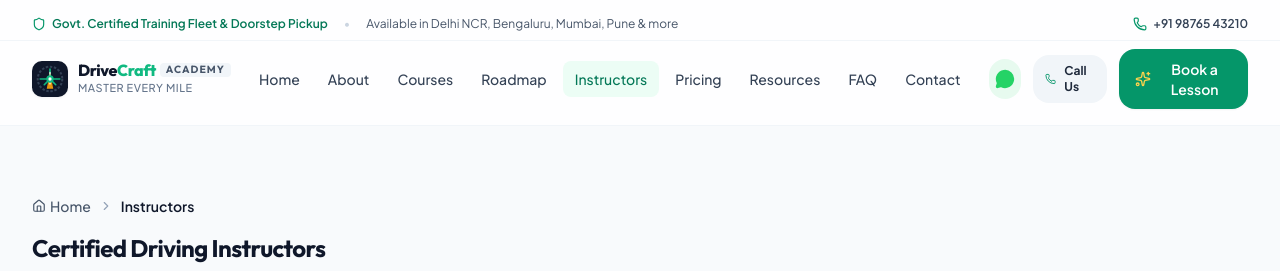
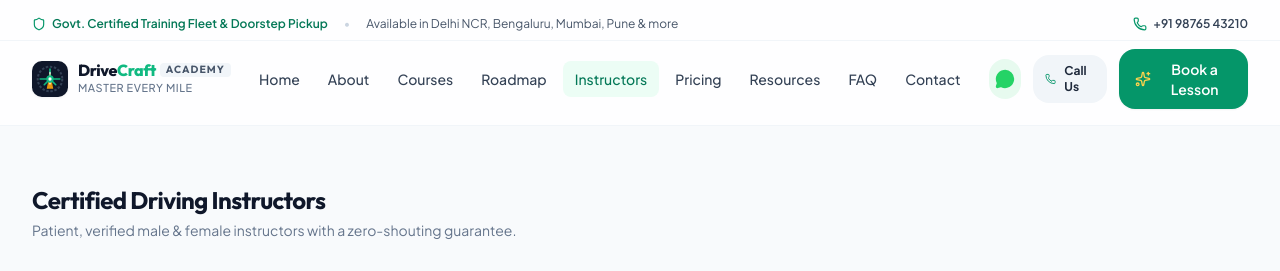
Before and after one commit to Ginuuuuu/Driving-School-Simple, a React (Vite) app: page /instructors in a window 1280 px wide. Shown: the top 271 px of the page. Built offline with nearby package versions, Linux system fonts and the light colour scheme.

Commit message:
feat: add Instructors and Pricing pages with filtering and package display modules

```diff
--- a/src/pages/Instructors.tsx
+++ b/src/pages/Instructors.tsx
@@ -3,7 +3,6 @@ import { useOutletContext } from 'react-router-dom';
 import { motion, AnimatePresence } from 'framer-motion';
 import { Search, Globe, ShieldCheck, Star, Users } from 'lucide-react';
 import { useContent } from '../context/ContentContext';
-import { Breadcrumbs } from '../components/common/Breadcrumbs';
 import { InstructorCard } from '../components/cards/InstructorCard';
 import { SEO } from '../components/common/SEO';
 
@@ -42,7 +41,6 @@ export const Instructors: React.FC = () => {
       />
 
       <div className="space-y-1">
-        <Breadcrumbs items={[{ label: 'Instructors' }]} />
         <h1 className="text-lg sm:text-2xl font-bold font-display text-slate-900 tracking-tight">
           Certified Driving Instructors
         </h1>
--- a/src/pages/Pricing.tsx
+++ b/src/pages/Pricing.tsx
@@ -3,7 +3,6 @@ import { useOutletContext } from 'react-router-dom';
 import { motion } from 'framer-motion';
 import { Check, X, Shield, Clock, Plus, Sparkles, HelpCircle } from 'lucide-react';
 import { useContent } from '../context/ContentContext';
-import { Breadcrumbs } from '../components/common/Breadcrumbs';
 import { PricingCard } from '../components/cards/PricingCard';
 import { Button } from '../components/common/Button';
 import { SEO } from '../components/common/SEO';
@@ -22,7 +21,6 @@ export const Pricing: React.FC = () => {
       />
 
       <div className="space-y-1">
-        <Breadcrumbs items={[{ label: 'Pricing & Packages' }]} />
         <h1 className="text-lg sm:text-2xl font-bold font-display text-slate-900 tracking-tight">
           Pricing & Lesson Packages
         </h1>
```
